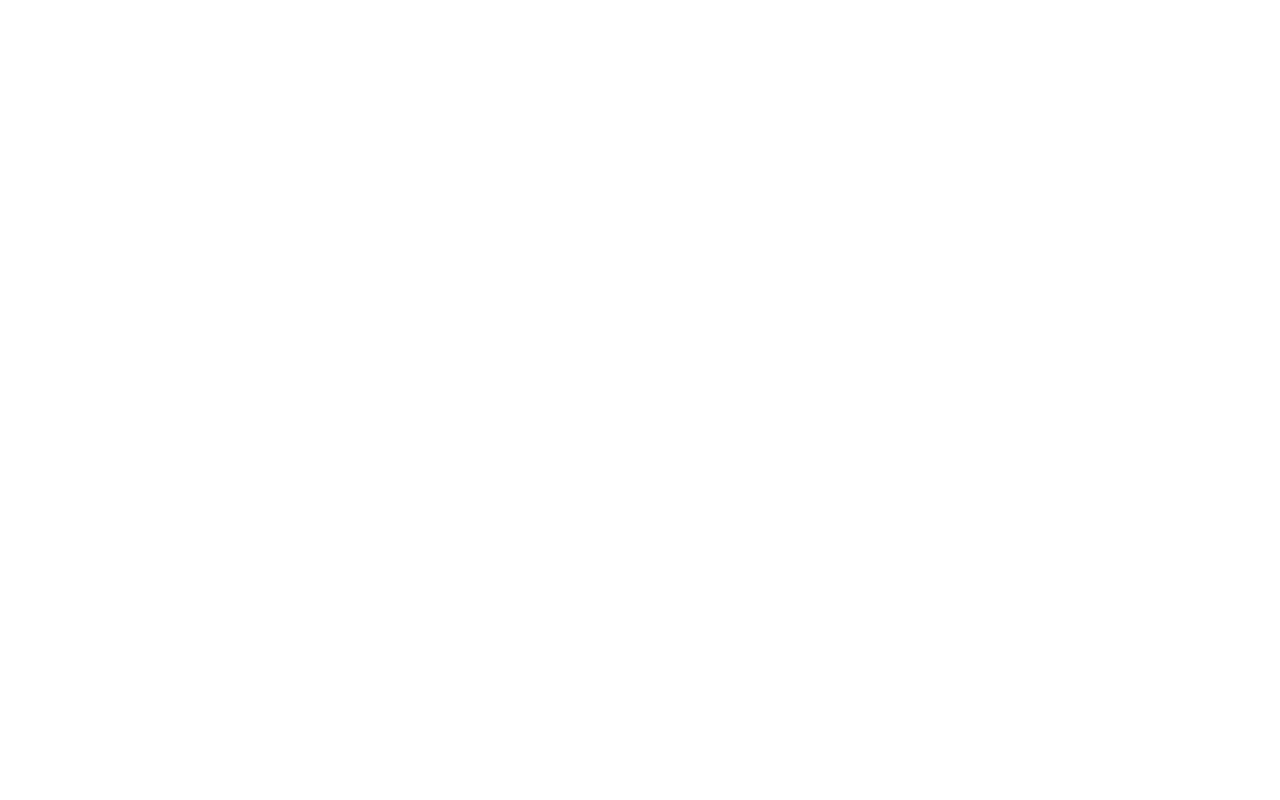
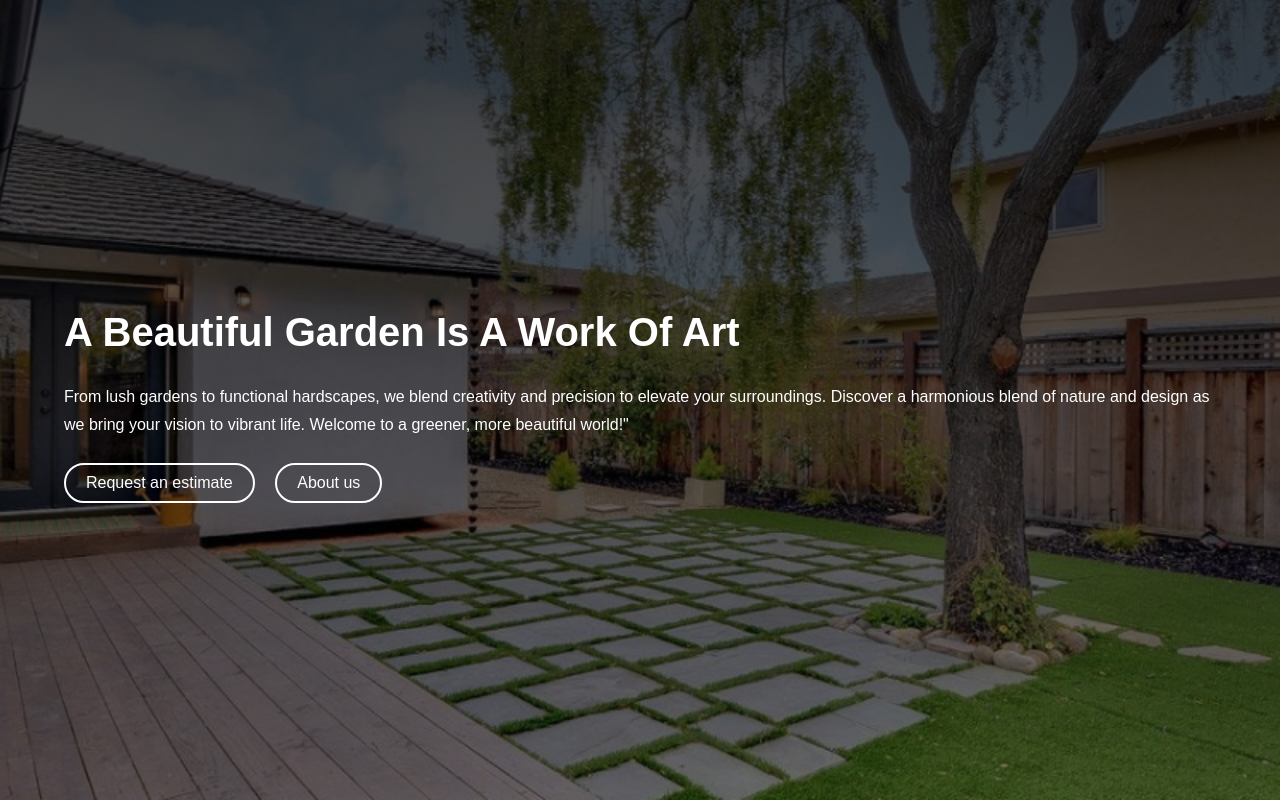
Before and after one commit to birmansahil/vj_landscaping, a plain HTML site: page index.html in a window 1280 px wide. Drawn offline with Linux system fonts and the light colour scheme.

Commit message:
added introduction section

```diff
--- a/index.html
+++ b/index.html
@@ -6,5 +6,23 @@
     <title>VJ Landscaping</title>
     <link rel="stylesheet" href="style.css" />
   </head>
-  <body></body>
+  <body>
+    <main>
+      <section class="introduction">
+        <div class="container introduction-container">
+          <h1 class="section-heading introduction-heading">
+            A beautiful garden is a work of art
+          </h1>
+          <p class="section-para introduction-para">
+            From lush gardens to functional hardscapes, we blend creativity and
+            precision to elevate your surroundings. Discover a harmonious blend
+            of nature and design as we bring your vision to vibrant life.
+            Welcome to a greener, more beautiful world!"
+          </p>
+          <a class="btn" href="#">Request an estimate</a>
+          <a class="btn" href="#">About us</a>
+        </div>
+      </section>
+    </main>
+  </body>
 </html>
--- a/style.css
+++ b/style.css
@@ -8,3 +8,51 @@
 html {
   scroll-behavior: smooth;
 }
+
+/* Body & Container */
+body {
+  min-width: 375px;
+  font-family: sans-serif;
+  line-height: 1.75;
+}
+
+.container {
+  width: 90%;
+  max-width: 1440px;
+  margin: 0 auto;
+}
+
+/* Introduction */
+.introduction {
+  width: 100%;
+  height: 100vh;
+  display: flex;
+  align-items: center;
+  color: #fff;
+  background: linear-gradient(rgba(0, 0, 0, 0.75), rgba(0, 0, 0, 0.5)),
+    url("./images/background_image.png") no-repeat center / cover;
+}
+
+.introduction-heading {
+  font-size: 2.5rem;
+  text-transform: capitalize;
+}
+
+.introduction-para {
+  margin: 1em 0 1.5em 0;
+}
+
+.btn {
+  display: inline-block;
+  margin: 0 1rem 0 0;
+  padding: 0.25em 1.25em;
+  text-decoration: none;
+  color: inherit;
+  border: 2px solid #fff;
+  border-radius: 25px;
+}
+
+.btn:hover {
+  color: #000;
+  background-color: #fff;
+}
```
Also changed, not shown: images/background_image.png (added).
